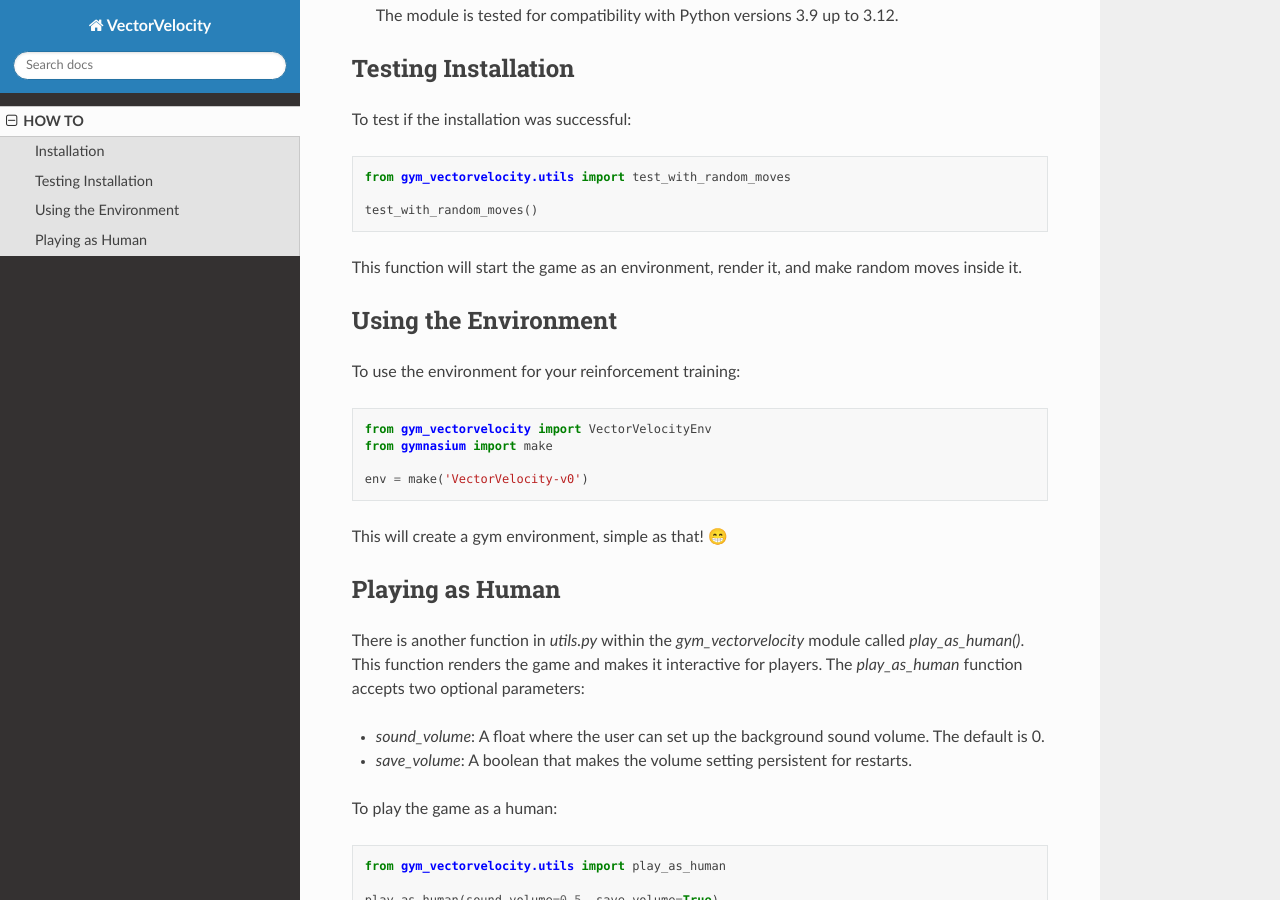
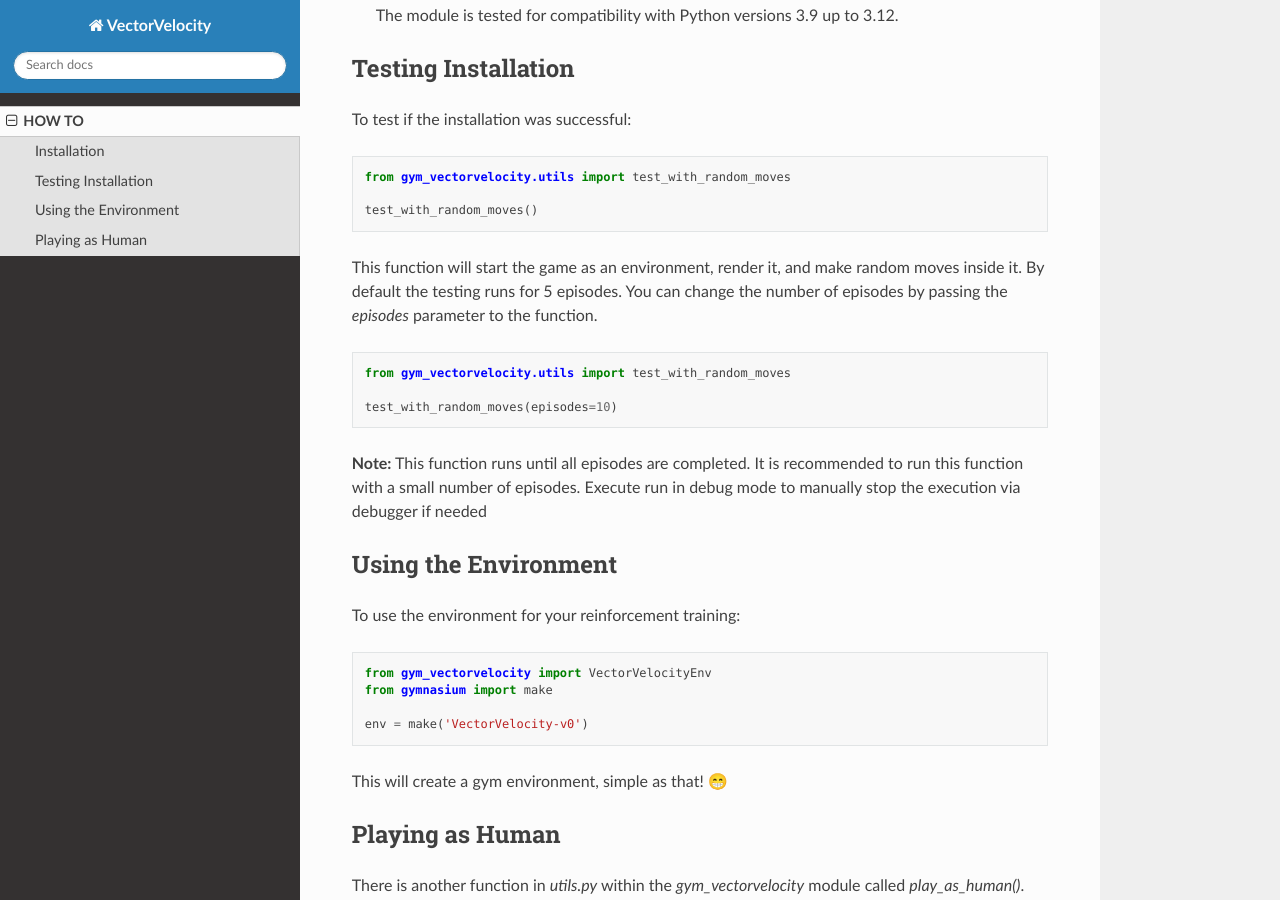
Before and after one commit to MrChriwo/VectorVelocity, a Sphinx documentation site: the page built from docs/source/howto.rst, in a window 1280 px wide and 900 px high, scrolled down 406 px. Built offline with Sphinx 7.4.7 and the Read the Docs theme 2.0.0, drawn with Linux system fonts in a browser that asks for light colours.

Commit message:
adjust docs for testing function

```diff
--- a/docs/source/howto.rst
+++ b/docs/source/howto.rst
@@ -27,6 +27,17 @@
    test_with_random_moves()
 
 This function will start the game as an environment, render it, and make random moves inside it.
+By default the testing runs for 5 episodes. You can change the number of episodes by passing the `episodes` parameter to the function.
+
+.. code-block:: python
+
+   from gym_vectorvelocity.utils import test_with_random_moves
+
+   test_with_random_moves(episodes=10)
+
+
+**Note:** This function runs until all episodes are completed. It is recommended to run this function with a small number of episodes.
+Execute run in debug mode to manually stop the execution via debugger if needed
 
 Using the Environment
 ---------------------
```
